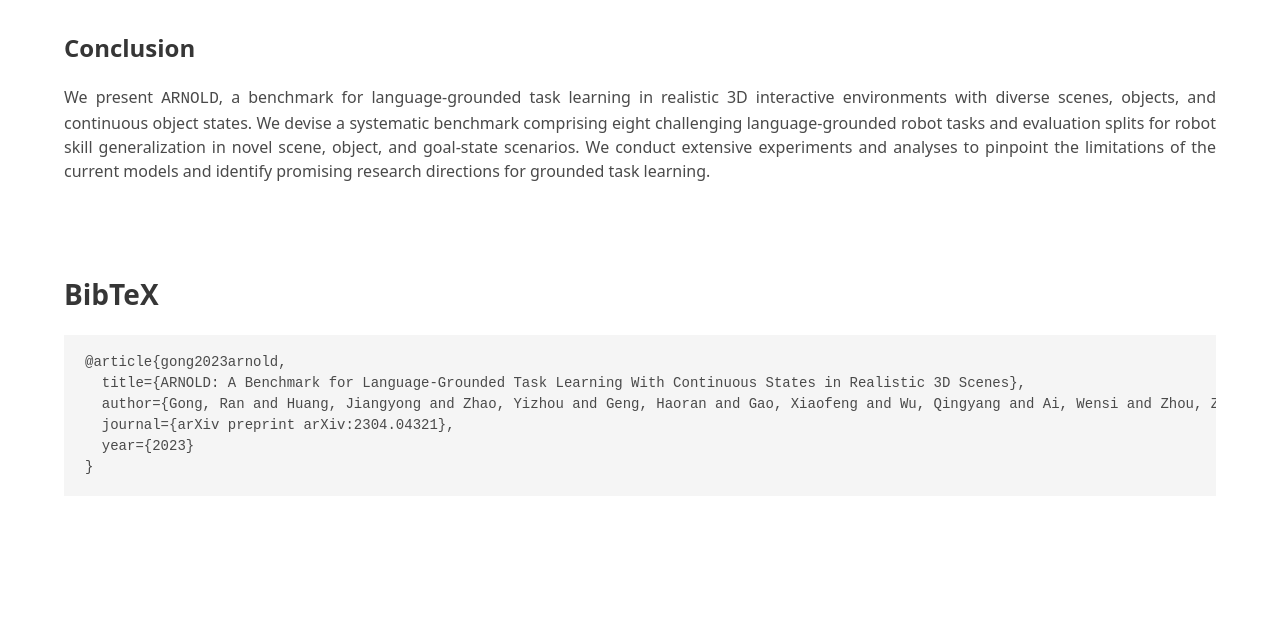
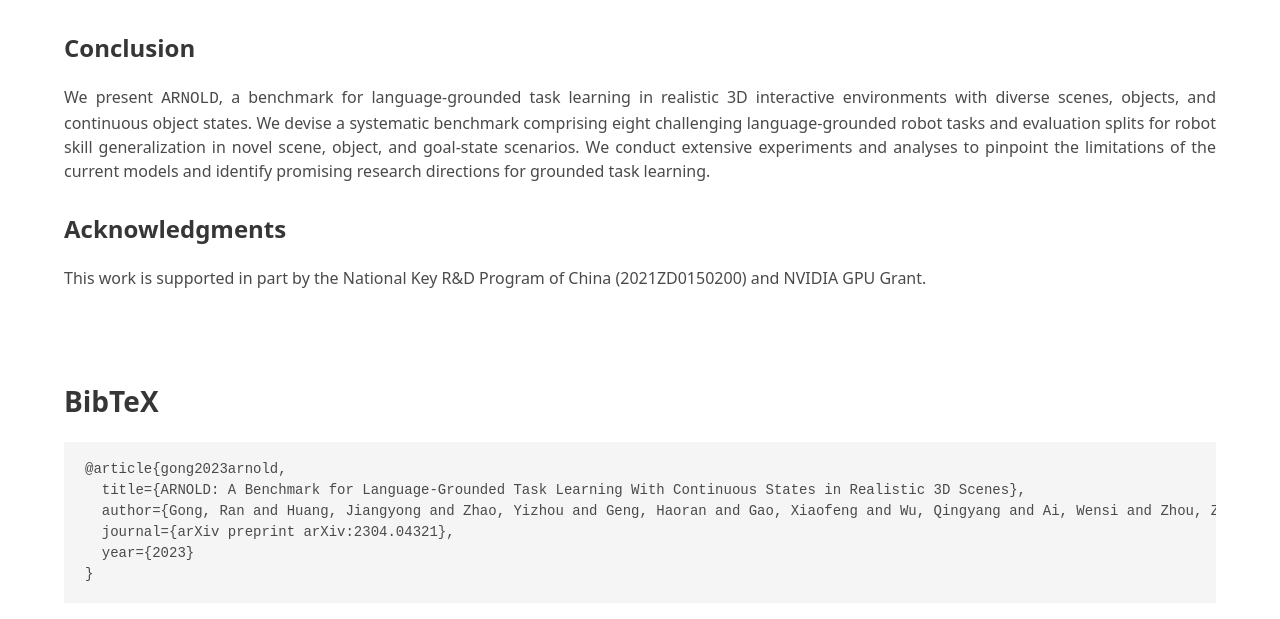
Before and after one commit to arnold-benchmark/arnold-benchmark.github.io, a plain HTML site: page index.html in a window 1280 px wide. Shown: the part 7570-8189 px from the top of the page. Before the commit the page ends 8114 px from the top, so only its background shows below. Drawn offline with nearby package versions, Linux system fonts and the light colour scheme.

Commit message:
acknowledgements

```diff
--- a/index.html
+++ b/index.html
@@ -524,6 +524,13 @@ function UpdateTaskDemonstration() {
             We conduct extensive experiments and analyses to pinpoint the limitations of the current models and identify promising research directions for grounded task learning.
           </p>
         </div>
+
+        <h3 class="title is-4" style="margin-top: 2rem;">Acknowledgments</h3>
+        <div class="has-text-centered">
+          <p style="text-align: justify;">
+            This work is supported in part by the National Key R&D Program of China (2021ZD0150200) and NVIDIA GPU Grant.
+          </p>
+        </div>
       </div>
     </div>
     </div>
```
